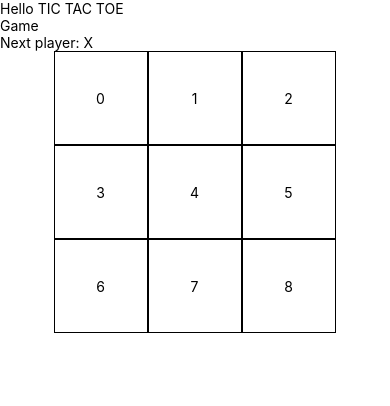
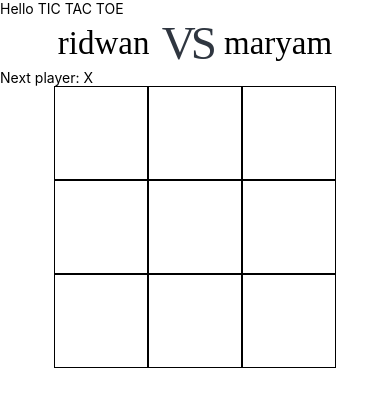
Before and after one commit to rajibola/tic-tac-toe, a React Native app: screen / in a window 390 px wide. Shown: the top 406 px of the page. Built offline with nearby package versions, Linux system fonts and the light colour scheme.

Commit message:
feat: Integrated replay feature

```diff
--- a/src/components/board.tsx
+++ b/src/components/board.tsx
@@ -1,19 +1,65 @@
-import React from 'react';
-import {Text, View} from 'react-native';
+import React, {useState} from 'react';
+import {Alert, Text, View} from 'react-native';
 import {Square} from '.';
+import {calculateWinner} from '../utils/helpers';
 import {BoardStyles as styles} from './styles';
 
 export const Board: React.FC = props => {
-  const status = 'Next player: X';
+  const [squares, setSquare] = useState(Array(9).fill(null));
+  const [player, setPlayer] = useState(true);
+  const [alert, setAlert] = useState(false);
+  const [counter, setCounter] = useState(0);
+
+  const handleClick = (i: any) => {
+    const squaresCopy = squares.slice();
+    if (calculateWinner(squares) || squares[i]) return;
+    setCounter(counter + 1);
+
+    squaresCopy[i] = player ? 'X' : 'O';
+    setSquare(squaresCopy);
+    setPlayer(!player);
+
+    if (counter === 8 && !winner) {
+      setAlert(true);
+    }
+  };
+
+  const winner = calculateWinner(squares);
+
+  if (alert) {
+    Alert.alert('no winner', '', [
+      {
+        text: 'Replay',
+        onPress: () => {
+          setSquare(squares.map(_ => null));
+          setCounter(0);
+        },
+      },
+      {
+        text: 'Restart Game',
+        onPress: () => {
+          setSquare(squares.map(_ => null));
+          setCounter(0);
+        },
+      },
+    ]);
+
+    setAlert(false);
+  }
+
+  let status;
+  if (winner) {
+    status = 'Winner: ' + winner;
+  } else {
+    status = 'Next player: ' + (player ? 'X' : 'O');
+  }
   return (
     <View>
       <Text>{status}</Text>
       <View style={styles.boxContainer}>
-        {Array(9)
-          .fill(null)
-          .map((a, i) => (
-            <Square box={i} />
-          ))}
+        {squares.map((a, i) => (
+          <Square box={squares[i]} onPress={() => handleClick(i)} key={i} />
+        ))}
       </View>
     </View>
   );
--- a/src/components/game.tsx
+++ b/src/components/game.tsx
@@ -6,7 +6,11 @@ import {GameStyles as styles} from './styles';
 export const Game: React.FC = props => {
   return (
     <View style={styles.container}>
-      <Text>Game</Text>
+      <View style={styles.textContainer}>
+        <Text style={styles.player}>Ridwan </Text>
+        <Text style={styles.vs}>VS</Text>
+        <Text style={styles.player}> Maryam</Text>
+      </View>
       <Board />
     </View>
   );
--- a/src/components/square.tsx
+++ b/src/components/square.tsx
@@ -3,14 +3,14 @@ import {Alert, Text, TouchableOpacity, View} from 'react-native';
 import {SquareStyles as styles} from './styles';
 
 type Square = {
-  box: number;
+  box: number | string;
+  onPress: () => void;
 };
 
 export const Square: React.FC<Square> = props => {
-  const [clicked, setClicked] = useState('');
   return (
-    <TouchableOpacity style={styles.container} onPress={() => setClicked('X')}>
-      <Text>{clicked || props.box}</Text>
+    <TouchableOpacity style={styles.container} onPress={props.onPress}>
+      <Text style={styles.text}>{props.box}</Text>
     </TouchableOpacity>
   );
 };
```
Also changed, not shown: src/utils/helpers.ts (+23 -0 lines).
